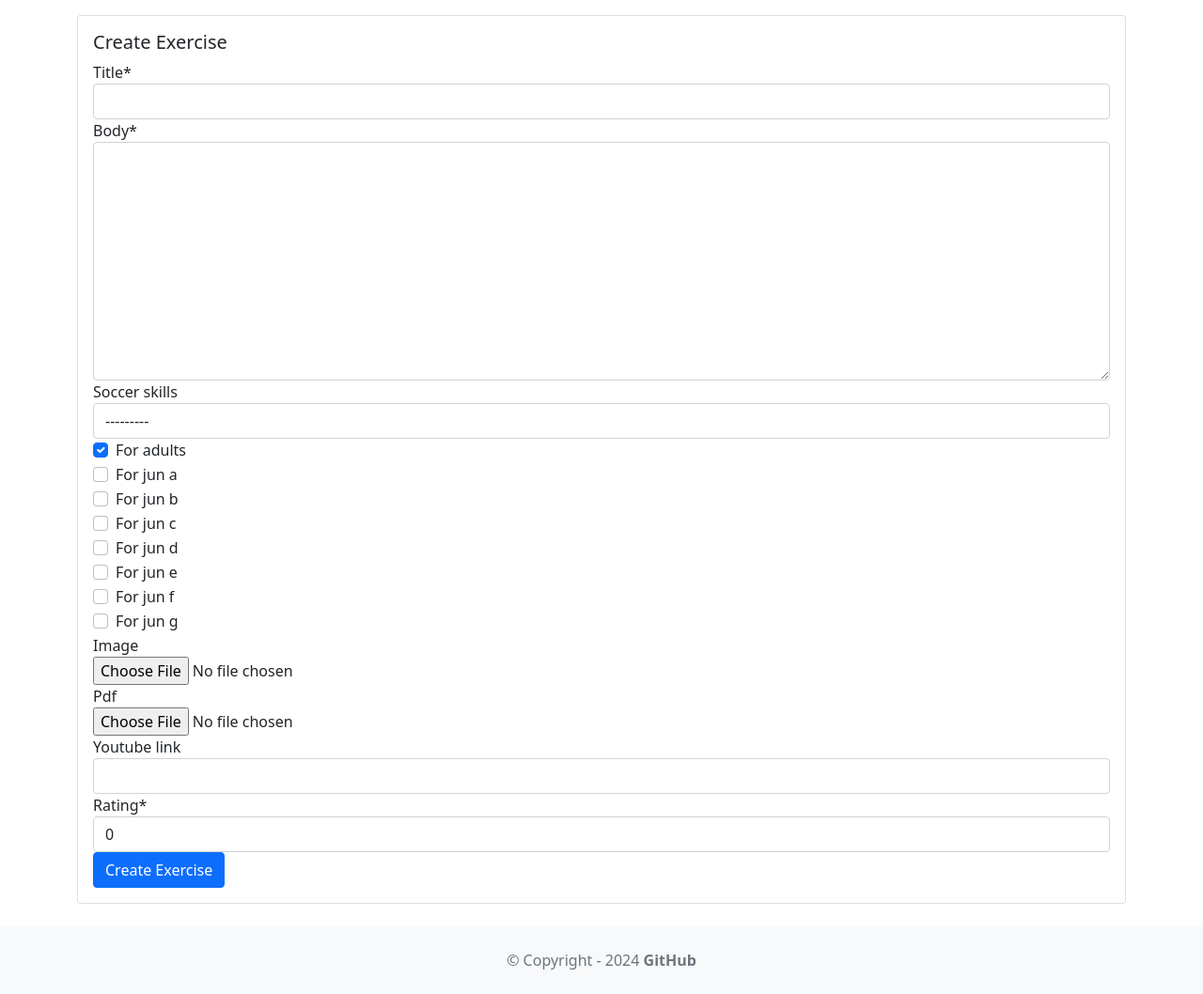
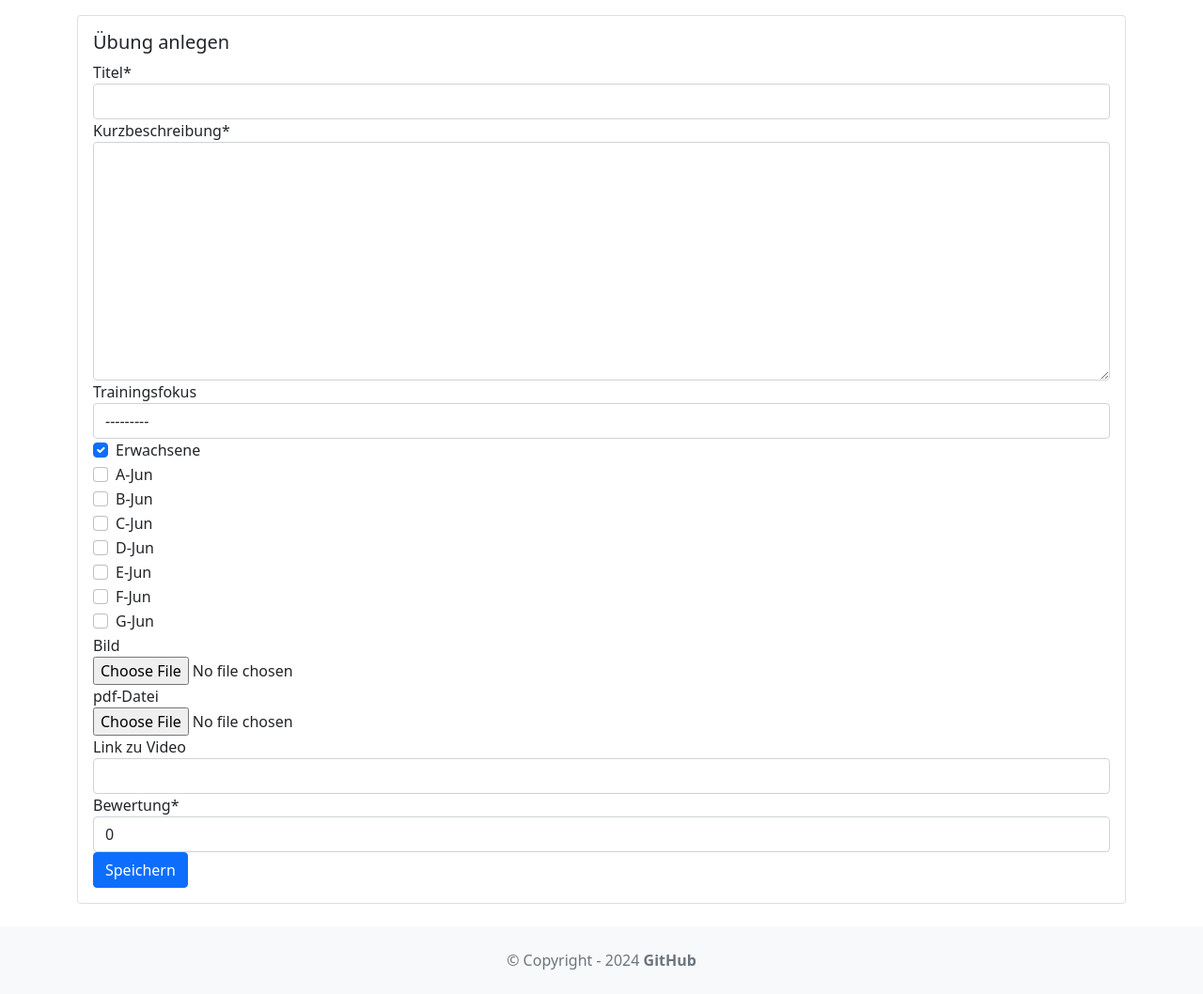
Before and after one commit to meissbernd/ESA3_CoachingIdeas, a Django app: page /exercise/create_exercise/ in a window 1280 px wide. Shown: the part 56-1114 px from the top of the page at 94% size. Run offline with Django 4.2, Linux system fonts and the light colour scheme; a user stored in the database is signed in; some libraries are stand-ins or nearby versions.

Commit message:
deutsche Attribute in Create Exercise Form

```diff
--- a/exercise/forms.py
+++ b/exercise/forms.py
@@ -37,3 +37,20 @@ class ExerciseForm(ModelForm):
             "youtube_link",
             "rating",
         ]
+        labels = {
+            "title": "Titel",
+            "body": "Kurzbeschreibung",
+            "soccer_skills": "Trainingsfokus",
+            "for_adults": "Erwachsene",
+            "for_jun_a": "A-Jun",
+            "for_jun_b": "B-Jun",
+            "for_jun_c": "C-Jun",
+            "for_jun_d": "D-Jun",
+            "for_jun_e": "E-Jun",
+            "for_jun_f": "F-Jun",
+            "for_jun_g": "G-Jun",
+            "image": "Bild",
+            "pdf": "pdf-Datei",
+            "youtube_link": "Link zu Video",
+            "rating": "Bewertung",
+        }
--- a/exercise/templates/create_exercise.html
+++ b/exercise/templates/create_exercise.html
@@ -5,11 +5,11 @@
   <div class="row g-0">
     <div>
       <div class="card-body">
-        <h5 class="card-title">Create Exercise</h5>
+        <h5 class="card-title">Übung anlegen</h5>
         <form method="post" enctype="multipart/form-data">
           {% csrf_token %}
           {{ form|crispy }}
-          <button type="submit" class="btn btn-primary">Create Exercise</button>
+          <button type="submit" class="btn btn-primary">Speichern</button>
         </form>
       </div>
     </div>
```
